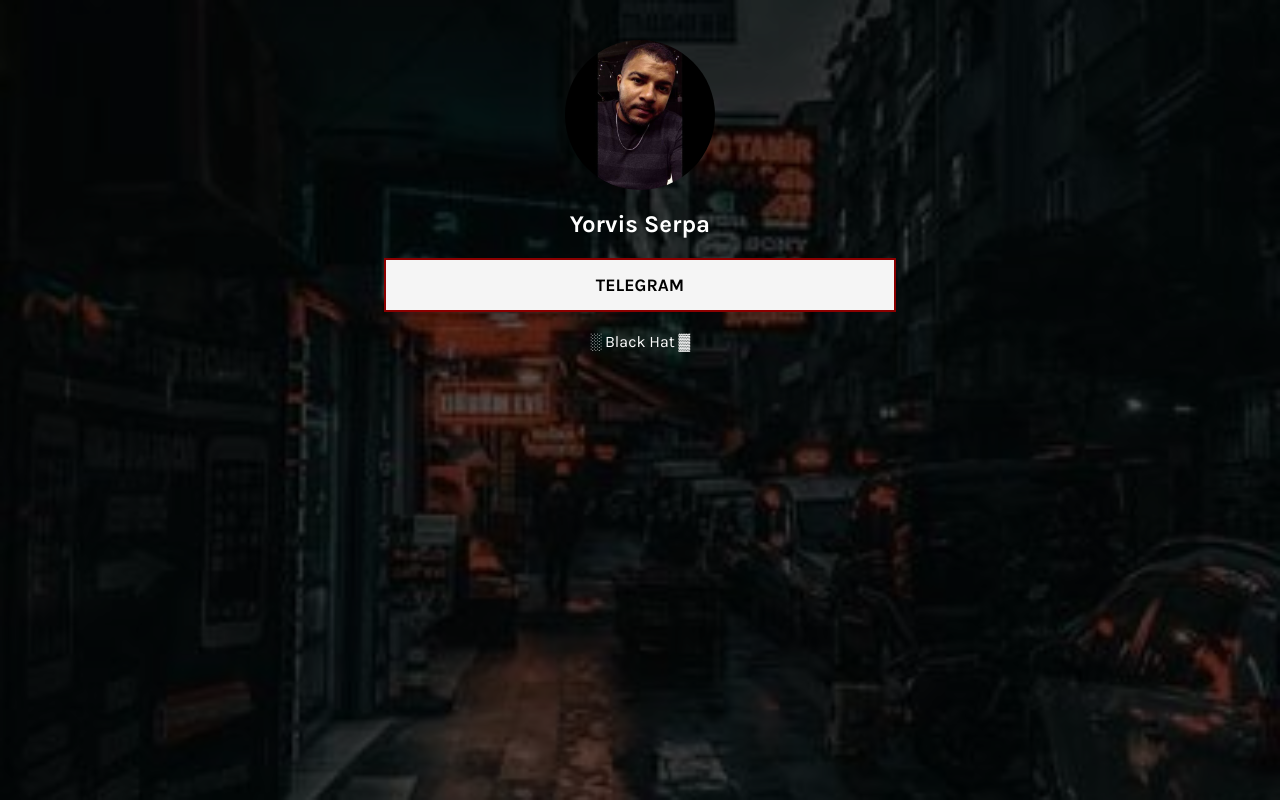
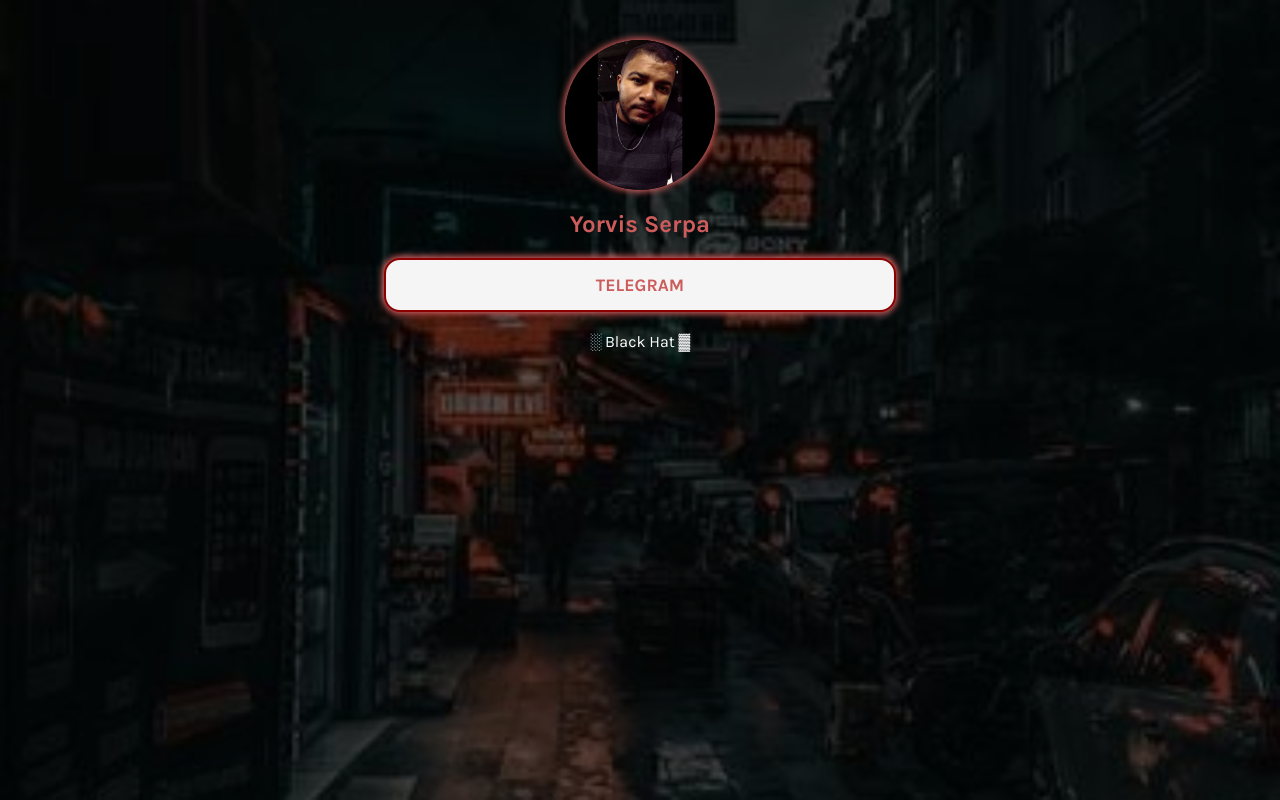
Before and after one commit to YorvisSerpa/yorvisserpa.com, a plain HTML site: page index.html in a window 1280 px wide. Drawn offline with Linux system fonts and the light colour scheme.

Commit message:
Add files via upload

```diff
--- a/style.css
+++ b/style.css
@@ -35,14 +35,17 @@ body {
     width: 150px;
     height: 150px;
     border-radius: 50%;
+    box-shadow: 0 0 6px 2px;
+    color: indianred;
 }
 .link-tree h1 {
     font-size: 1.5rem;
+    color: indianred;
 }
 
 .link-tree a {
     background-color: whitesmoke;
-    color: black;
+    color: indianred;
     width: 100%;
     padding: 15px;
     text-decoration: none;
@@ -52,11 +55,13 @@ body {
     font-weight: bold;
     border: solid 2px darkred;
     transition: all 0.5s linear;
+    box-shadow: 0 0 6px 2px;
+    border-radius: 16px;
 }
 
 .link-tree a:hover {
     background-color: var(--bgcolor);
-    color: var(--accentcolor);
+    color: indianred;
 }
 
 @media (min-width: 1024px) {
```
